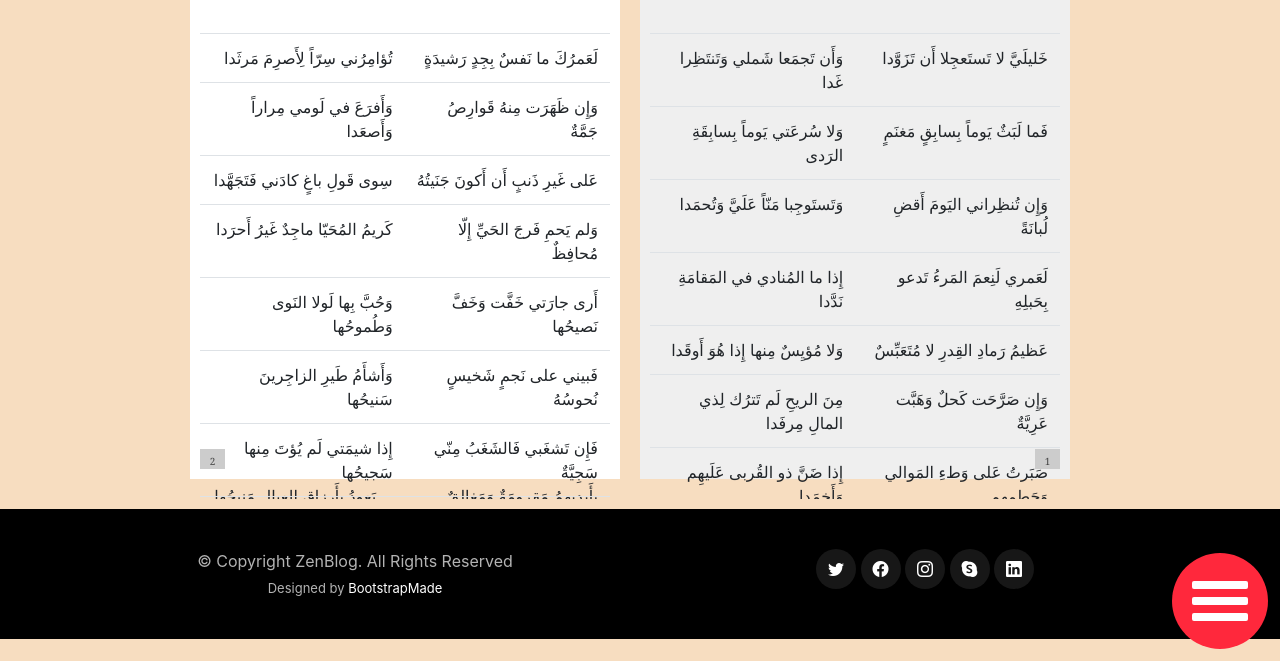
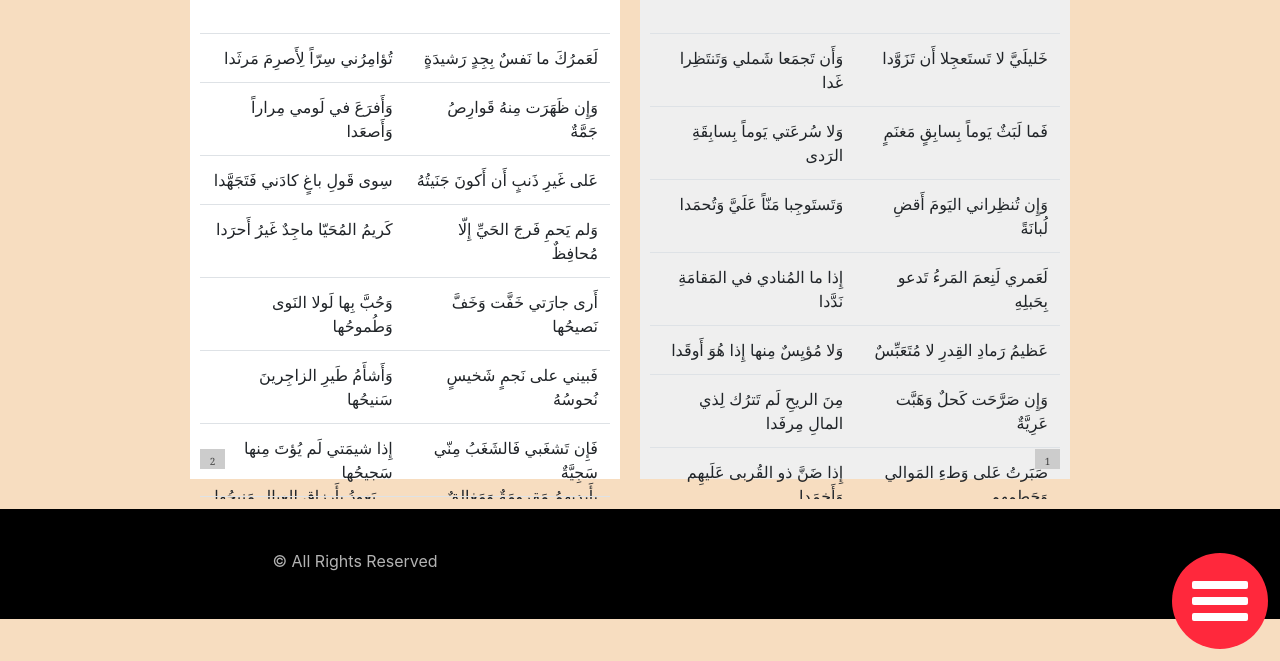
Before and after one commit to AnasAlmasri/arabicthon, a Django app: page / in a window 1280 px wide. Shown: the part 139-800 px from the top of the page. Run offline with Django 4.2, Linux system fonts and the light colour scheme; style sheets or scripts are compiled from the project's sources; some libraries are stand-ins or nearby versions; some web fonts are replaced.

Commit message:
Cleaned up footer

```diff
--- a/playground/templates/index.html
+++ b/playground/templates/index.html
@@ -91,26 +91,17 @@
         <div class="row justify-content-between">
           <div class="col-md-6 text-center text-md-start mb-3 mb-md-0">
             <div class="copyright">
-              © Copyright <strong><span>ZenBlog</span></strong>. All Rights Reserved
+              ©<strong><span></span></strong> All Rights Reserved
             </div>
 
             <div class="credits">
-              <!-- All the links in the footer should remain intact. -->
-              <!-- You can delete the links only if you purchased the pro version. -->
-              <!-- Licensing information: https://bootstrapmade.com/license/ -->
-              <!-- Purchase the pro version with working PHP/AJAX contact form: https://bootstrapmade.com/herobiz-bootstrap-business-template/ -->
-              Designed by <a href="https://bootstrapmade.com/">BootstrapMade</a>
             </div>
 
           </div>
 
           <div class="col-md-6">
             <div class="social-links mb-3 mb-lg-0 text-center text-md-end">
-              <a href="#" class="twitter"><i class="bi bi-twitter"></i></a>
-              <a href="#" class="facebook"><i class="bi bi-facebook"></i></a>
-              <a href="#" class="instagram"><i class="bi bi-instagram"></i></a>
-              <a href="#" class="google-plus"><i class="bi bi-skype"></i></a>
-              <a href="#" class="linkedin"><i class="bi bi-linkedin"></i></a>
+
             </div>
 
           </div>
```
